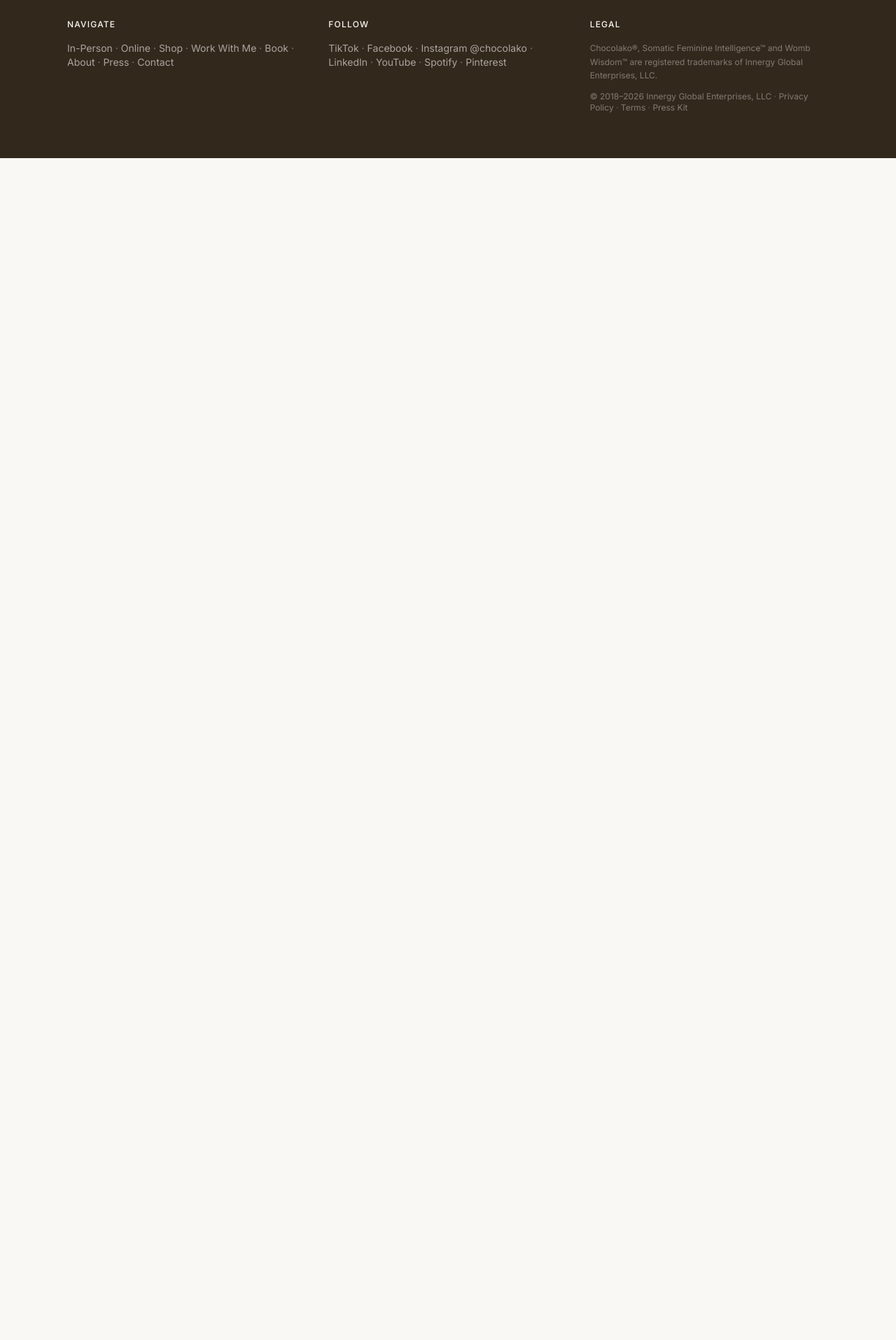
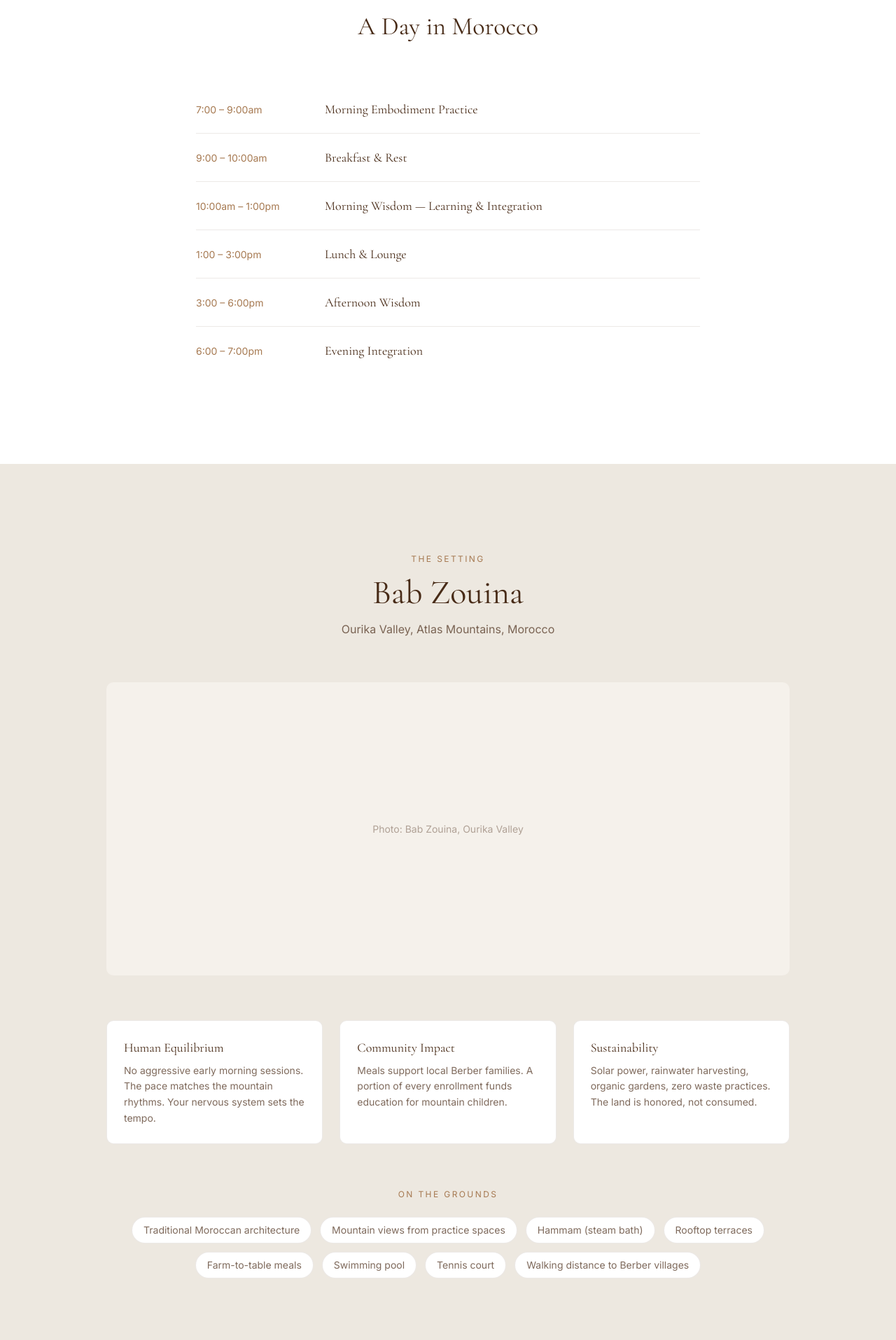
Before and after one commit to b17z/chocolako-site, a Next.js app: page /womb-wisdom-yoga-training in a window 1280 px wide. Shown: the part 7585-9500 px from the top of the page at 70% size. Before the commit the page ends 7811 px from the top, so only its background shows below. Built offline with nearby package versions, Linux system fonts and the light colour scheme.

Commit message:
(feat): add daily schedule and Bab Zouina venue sections

```diff
--- a/app/womb-wisdom-yoga-training/page.tsx
+++ b/app/womb-wisdom-yoga-training/page.tsx
@@ -7,6 +7,8 @@ import { YTTOverview } from "@/components/ytt/YTTOverview"
 import { YTTFounder } from "@/components/ytt/YTTFounder"
 import { YTTFaculty } from "@/components/ytt/YTTFaculty"
 import { YTTModules } from "@/components/ytt/YTTModules"
+import { YTTSchedule } from "@/components/ytt/YTTSchedule"
+import { YTTVenue } from "@/components/ytt/YTTVenue"
 import { Footer } from "@/components/sections/Footer"
 
 export const metadata: Metadata = {
@@ -26,6 +28,8 @@ export default function WombWisdomYTTPage() {
       <YTTFounder />
       <YTTFaculty />
       <YTTModules />
+      <YTTSchedule />
+      <YTTVenue />
       <Footer />
     </main>
   )
--- /dev/null
+++ b/components/ytt/YTTSchedule.tsx
@@ -0,0 +1,62 @@
+"use client"
+
+import { motion } from "framer-motion"
+import { staggerContainer, staggerItem } from "@/lib/animations"
+
+const schedule = [
+  { time: "7:00 – 9:00am", activity: "Morning Embodiment Practice" },
+  { time: "9:00 – 10:00am", activity: "Breakfast &amp; Rest" },
+  {
+    time: "10:00am – 1:00pm",
+    activity: "Morning Wisdom &mdash; Learning &amp; Integration",
+  },
+  { time: "1:00 – 3:00pm", activity: "Lunch &amp; Lounge" },
+  { time: "3:00 – 6:00pm", activity: "Afternoon Wisdom" },
+  { time: "6:00 – 7:00pm", activity: "Evening Integration" },
+]
+
+export function YTTSchedule() {
+  return (
+    <section className="bg-white py-24 md:py-32">
+      <div className="max-w-3xl mx-auto px-6">
+        <motion.div
+          initial={{ opacity: 0, y: 20 }}
+          whileInView={{ opacity: 1, y: 0 }}
+          viewport={{ once: true, margin: "-100px" }}
+          transition={{ duration: 0.6 }}
+          className="text-center mb-16"
+        >
+          <p className="uppercase tracking-[0.2em] text-xs text-gold font-sans mb-4">
+            DAILY RHYTHM
+          </p>
+          <h2 className="font-serif text-3xl md:text-4xl text-cacao">
+            A Day in Morocco
+          </h2>
+        </motion.div>
+
+        <motion.div
+          variants={staggerContainer}
+          initial="hidden"
+          whileInView="visible"
+          viewport={{ once: true, margin: "-100px" }}
+        >
+          {schedule.map((item, i) => (
+            <motion.div
+              key={i}
+              variants={staggerItem}
+              className="flex items-baseline gap-6 py-5 border-b border-cacao/10 last:border-b-0"
+            >
+              <span className="font-sans text-sm text-gold w-40 flex-shrink-0">
+                {item.time}
+              </span>
+              <span
+                className="font-serif text-lg text-cacao"
+                dangerouslySetInnerHTML={{ __html: item.activity }}
+              />
+            </motion.div>
+          ))}
+        </motion.div>
+      </div>
+    </section>
+  )
+}
--- /dev/null
+++ b/components/ytt/YTTVenue.tsx
@@ -0,0 +1,116 @@
+"use client"
+
+import { motion } from "framer-motion"
+import { staggerContainer, staggerItem } from "@/lib/animations"
+
+const commitments = [
+  {
+    title: "Human Equilibrium",
+    description:
+      "No aggressive early morning sessions. The pace matches the mountain rhythms. Your nervous system sets the tempo.",
+  },
+  {
+    title: "Community Impact",
+    description:
+      "Meals support local Berber families. A portion of every enrollment funds education for mountain children.",
+  },
+  {
+    title: "Sustainability",
+    description:
+      "Solar power, rainwater harvesting, organic gardens, zero waste practices. The land is honored, not consumed.",
+  },
+]
+
+const amenities = [
+  "Traditional Moroccan architecture",
+  "Mountain views from practice spaces",
+  "Hammam (steam bath)",
+  "Rooftop terraces",
+  "Farm-to-table meals",
+  "Swimming pool",
+  "Tennis court",
+  "Walking distance to Berber villages",
+]
+
+export function YTTVenue() {
+  return (
+    <section className="bg-sand py-24 md:py-32">
+      <div className="max-w-5xl mx-auto px-6">
+        <motion.div
+          initial={{ opacity: 0, y: 20 }}
+          whileInView={{ opacity: 1, y: 0 }}
+          viewport={{ once: true, margin: "-100px" }}
+          transition={{ duration: 0.6 }}
+          className="text-center mb-16"
+        >
+          <p className="uppercase tracking-[0.2em] text-xs text-gold font-sans mb-4">
+            THE SETTING
+          </p>
+          <h2 className="font-serif text-3xl md:text-4xl lg:text-5xl text-cacao mb-4">
+            Bab Zouina
+          </h2>
+          <p className="font-sans text-base text-cacao/70">
+            Ourika Valley, Atlas Mountains, Morocco
+          </p>
+        </motion.div>
+
+        <motion.div
+          initial={{ opacity: 0, y: 20 }}
+          whileInView={{ opacity: 1, y: 0 }}
+          viewport={{ once: true, margin: "-100px" }}
+          transition={{ duration: 0.6 }}
+          className="aspect-[21/9] bg-cream rounded-lg flex items-center justify-center mb-16"
+        >
+          <p className="font-sans text-sm text-cacao/40">
+            Photo: Bab Zouina, Ourika Valley
+          </p>
+        </motion.div>
+
+        <motion.div
+          variants={staggerContainer}
+          initial="hidden"
+          whileInView="visible"
+          viewport={{ once: true, margin: "-100px" }}
+          className="grid grid-cols-1 md:grid-cols-3 gap-6 mb-16"
+        >
+          {commitments.map((item, i) => (
+            <motion.div
+              key={i}
+              variants={staggerItem}
+              className="bg-white rounded-lg p-6 border border-cacao/10"
+            >
+              <h3 className="font-serif text-lg text-cacao mb-2">
+                {item.title}
+              </h3>
+              <p className="font-sans text-sm text-cacao/70 leading-relaxed">
+                {item.description}
+              </p>
+            </motion.div>
+          ))}
+        </motion.div>
+
+        <motion.div
+          initial={{ opacity: 0, y: 20 }}
+          whileInView={{ opacity: 1, y: 0 }}
+          viewport={{ once: true, margin: "-100px" }}
+          transition={{ duration: 0.6 }}
+          className="text-center"
+        >
+          <p className="uppercase tracking-[0.2em] text-xs text-gold font-sans mb-6">
+            ON THE GROUNDS
+          </p>
+          <div className="flex flex-wrap justify-center gap-3">
+            {amenities.map((amenity, i) => (
+              <span
+                key={i}
+                className="font-sans text-sm bg-white text-cacao/70 px-4 py-2 rounded-full border border-cacao/10"
+              >
+                {amenity}
+              </span>
+            ))}
+          </div>
+        </motion.div>
+      </div>
+    </section>
+  )
+}
```
